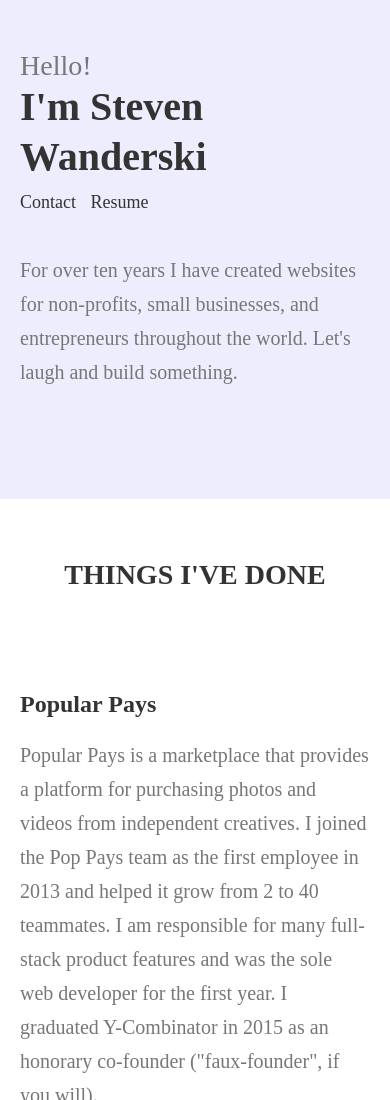
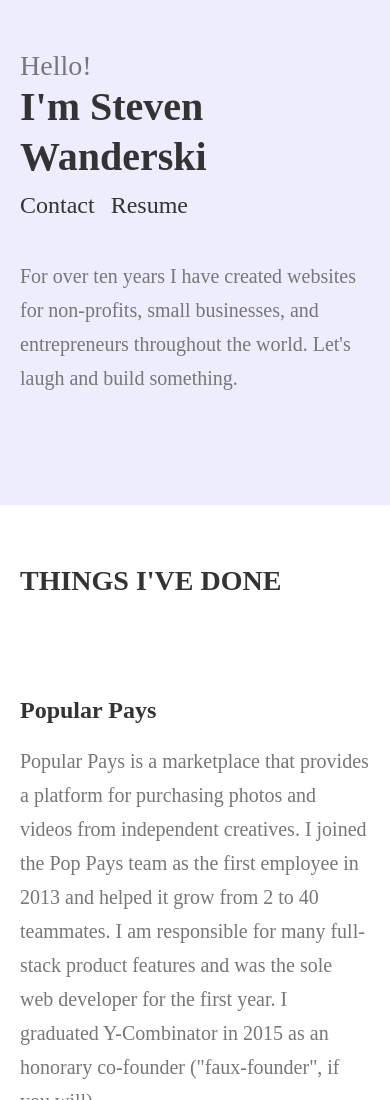
Before and after one commit to stevenwanderski/portfolio, a website: page index.html in a window 390 px wide. Shown: the top 1100 px of the page. Drawn offline with Linux system fonts and the light colour scheme; a web font is replaced by a local one.

Commit message:
Better responsive styles

```diff
--- a/sass/main.scss
+++ b/sass/main.scss
@@ -32,6 +32,10 @@
   text-align: center;
   text-transform: uppercase;
   margin-bottom: 100px;
+
+  @media (max-width:1000px) {
+    text-align: left;
+  }
 }
 
 h3 {
@@ -114,6 +118,7 @@
   @media (max-width:1000px) {
     position: static;
     margin-bottom: 40px;
+    font-size: 24px;
   }
 }
 
```
Also changed, not shown: css/main.css, css/main.min.css.
